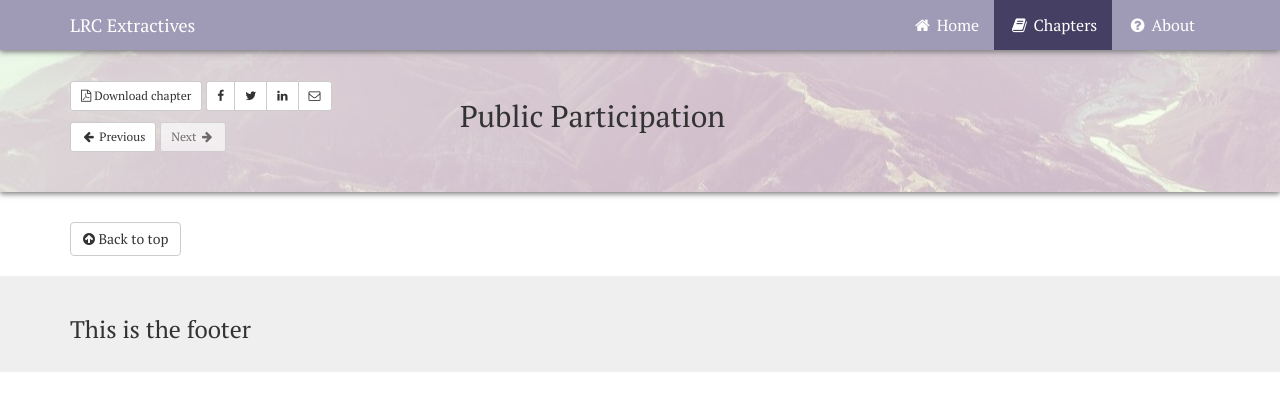
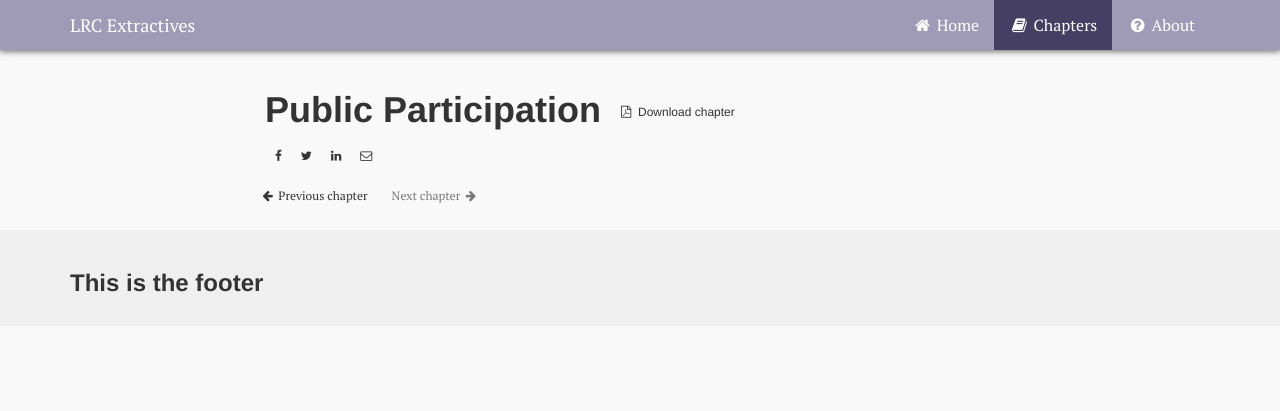
Before and after one commit to OpenUpSA/lrc-extractives, a Jekyll site: the page built from _chapters/7.public-participation.md, in a window 1280 px wide. Shown: the top 411 px of the page. Built offline with Jekyll 4.4.1, drawn with Linux system fonts in a browser that asks for light colours; nearby versions of some CDN libraries.

Commit message:
update style for chapter

```diff
--- a/_layouts/chapter.html
+++ b/_layouts/chapter.html
@@ -2,7 +2,8 @@
 layout: base
 ---
 <div class="single-chapter">
-  <section class="hero {{ page.name }}" style="background-image: url('/img/{{ page.name }}.jpg');">
+
+  <!--<section class="hero {{ page.name }}" style="background-image: url('/img/{{ page.name }}.jpg');">
     <div class="container">
       <div class="row" style="position: relative;">
         <div class="col-md-4 chapter-extras">
@@ -19,21 +20,50 @@ layout: base
         </div>
       </div>
     </div>
+  </section>-->
+
+  <section class="chapter-header">
+    <div class="container">
+      <div class="row">
+        <div class="col-md-8 col-md-offset-2">
+
+          <h1 class="title">{{ page.title }} <a class="btn btn-sm btn-default download" target="_blank" href="#"><i class="fa fa-file-pdf-o" aria-hidden="true"></i>&nbsp;&nbsp;Download chapter</a></h1>
+
+          {% include sharing.html %}
+
+          <p>{{ page.intro }}</p>
+
+        </div>
+      </div>
+    </div>
   </section>
 
   <div class="container">
     <section class="content row">
-      <div class="col-md-4 table-of-contents hidden-xs hidden-sm">
-        <ul class="list-unstyled toc-list">
-        </ul>
-        <a class="btn btn-default" href="#"><i class="fa fa-arrow-circle-up" aria-hidden="true"></i> Back to top</a>
+      <div id="chapter-content" class="col-md-8 col-md-offset-2">
+
+        <!--<div class="table-of-contents hidden-xs hidden-sm">
+          <h3>Browse this chapter</h3>
+          <ul class="list-unstyled toc-list">
+          </ul>
+          <a class="btn btn-default" href="#"><i class="fa fa-arrow-circle-up" aria-hidden="true"></i> Back to top</a>
+        </div>-->
+
+        {{ content }}
+
+
+  <span class="prev-next">
+    <a data-toggle="tooltip" data-placement="bottom" title="{{ page.previous.title }}" class="btn btn-sm btn-default prev {% unless page.previous.url %}disabled{% endunless %}" href="{{page.previous.url}}"><i class="fa fa-fw fa-arrow-left" aria-hidden="true"></i> Previous chapter</a>
+    <a data-toggle="tooltip" data-placement="bottom" title="{{ page.next.title }}" class="btn btn-sm btn-default next {% unless page.next.url %}disabled{% endunless %}" href="{{page.next.url}}">Next chapter <i class="fa fa-fw fa-arrow-right" aria-hidden="true"></i></a>
+  </span>
+
+
       </div>
-      <div id="chapter-content" class="col-md-8">
-        {{ content }}
-      </div>
+
     </section>
   </div>
 
 </div>
 
+
 <script src="/js/chapter.js"></script>
--- a/css/main.scss
+++ b/css/main.scss
@@ -1,12 +1,18 @@
 ---
 ---
 
-@import url('https://fonts.googleapis.com/css?family=PT+Serif');
+@import url('https://fonts.googleapis.com/css?family=Open+Sans|PT+Serif');
 
 body {
   font-family: 'PT Serif', serif;
   font-size: 16px;
   line-height: 28px;
+  background-color: #f9f9f9;
+}
+
+h1, h2, h3, h4 {
+  font-family: Helvetica Neue, 'Open Sans', sans-serif;
+  font-weight: 600;
 }
 
 .navbar {
@@ -36,7 +42,8 @@ body {
     padding-bottom: 40px;
     box-shadow: 0 0 5px rgba(115,115,115,.8), 0 2px 6px rgba(115,115,115,.7);
     background-position: 25% 75%;
-    .chapter-extras {
+
+    /*.chapter-extras {
       text-align: center;
       position: absolute;
       bottom: 0;
@@ -50,7 +57,8 @@ body {
           margin-top: 10px;
         }
       }
-    }
+    }*/
+
     .title {
       @media (max-width: 993px) {
         text-align: center;
@@ -62,6 +70,35 @@ body {
       padding-left: 10px;
     }
   }
+
+  blockquote {
+    font-size: 18px;
+    line-height: 36px;
+    border-left: none;
+    font-weight: 600;
+    font-family: Helvetica Neue, 'Open Sans', sans-serif;
+    border-top: 1px solid #565656;
+    border-bottom: 1px solid #333;
+    padding: 20px 30px;
+    margin: 30px 0px;
+  }
+
+  .firstcharacter {
+    float: left;
+    color: #9f9bb6;
+    font-size: 120px;
+    line-height: 80px;
+    padding-top: 15px;
+    padding-right: 8px;
+    font-family: Helvetica Neue, 'Open Sans', sans-serif;
+    font-weight: 700;
+  }
+
+  span.prev-next {
+    margin-left: -15px;
+    text-align: center;
+  }
+
 }
 
 .fixed-to-top {
@@ -85,3 +122,30 @@ footer {
   margin-bottom: -10px;
   padding: 20px 0px;
 }
+
+.landing {
+  .hero {
+    margin-top: -20px;
+    background-image: url('/img/welcom.jpeg');
+    background-position: cover;
+    background-size: 100%;
+    height: 100vh;
+    img {
+      width: 100%;
+    }
+  }
+  .introduction {
+
+  }
+}
+
+.btn-default {
+  border: none;
+  background-color: transparent;
+}
+
+.btn-default:hover {
+    color: #f9f9f9;
+    background-color: #9f9bb6;
+    border:none;
+}
```
Also changed, not shown: _chapters/1.prospecting-the-region.md (+3 -1 lines), chapters/index.html (+24 -0 lines), 1 other file.
